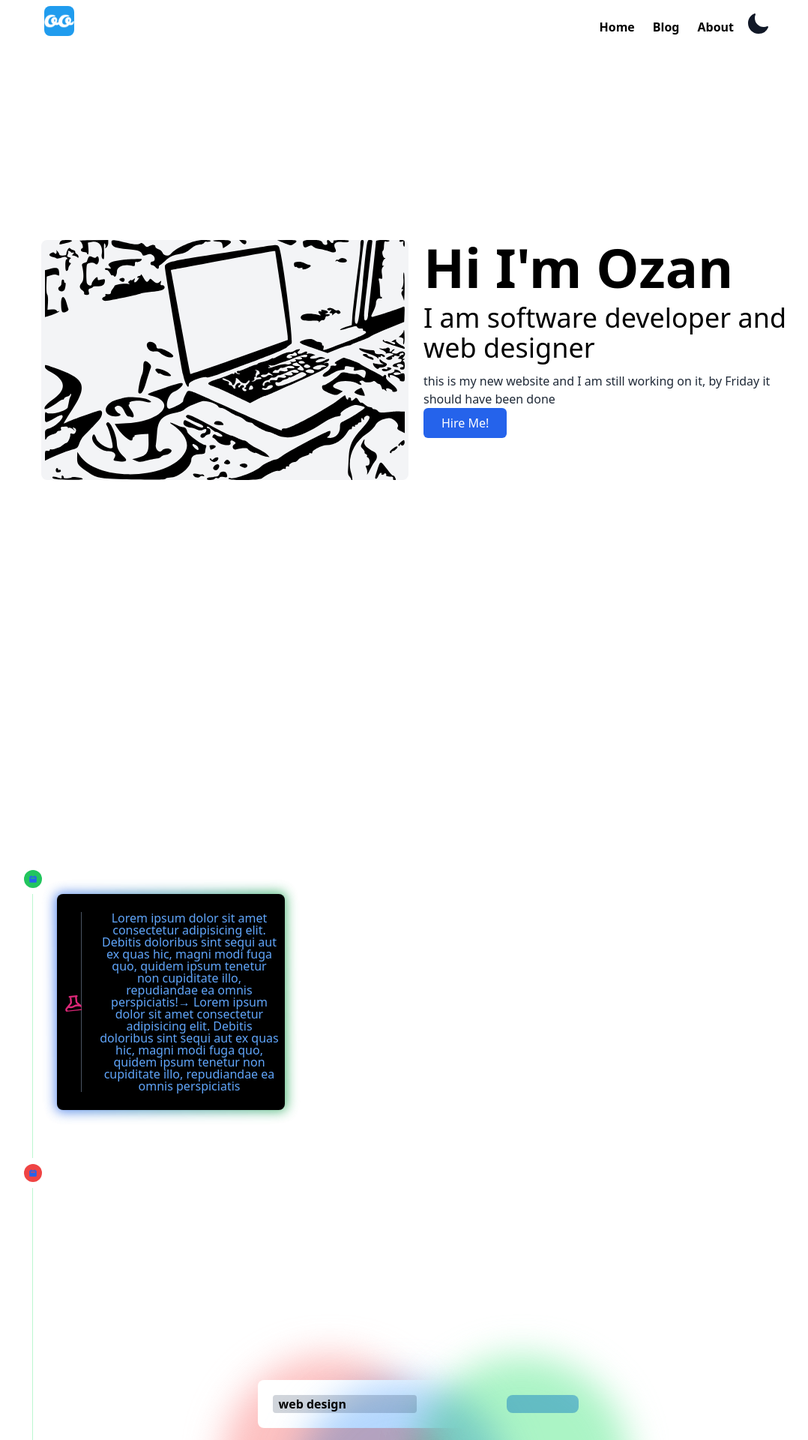
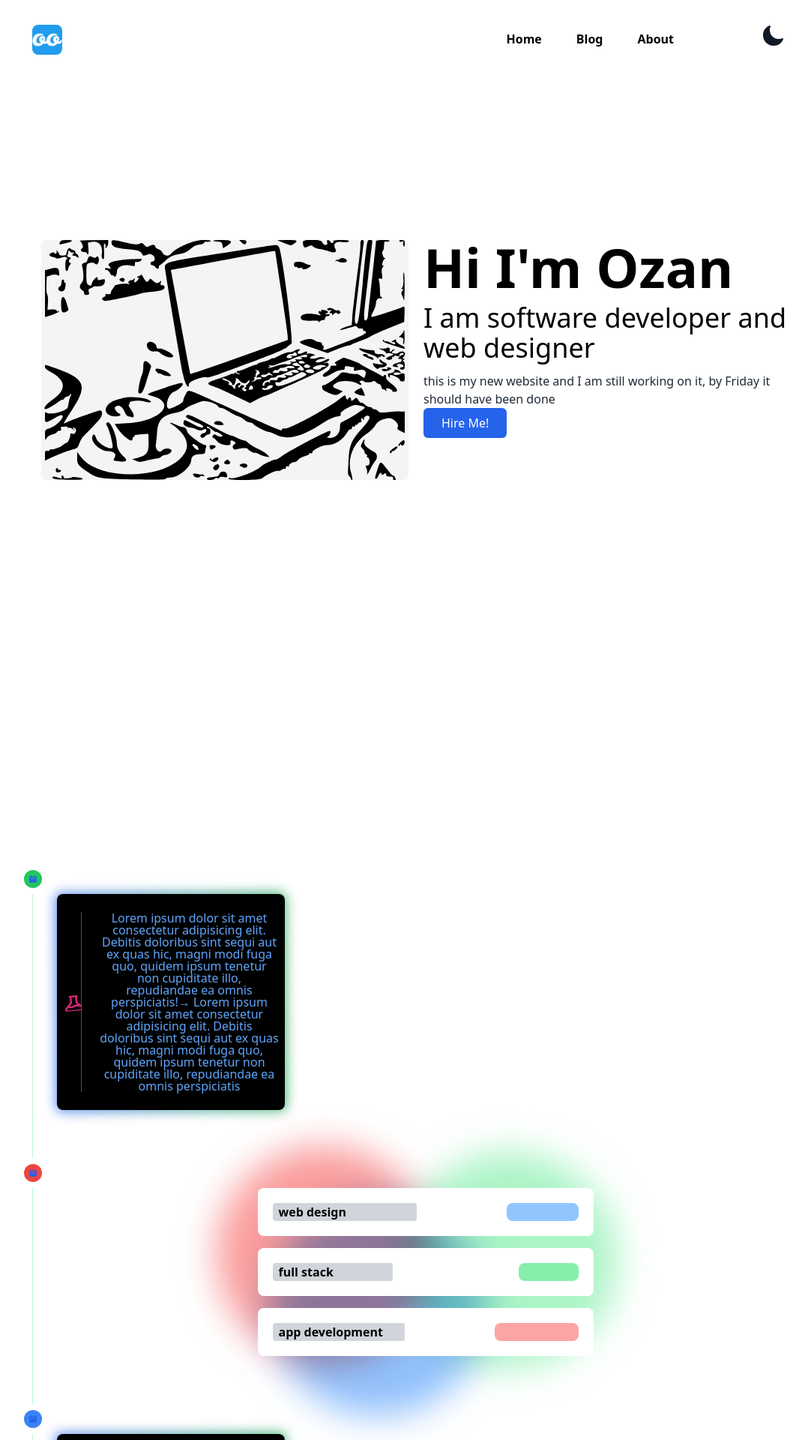
Before and after one commit to OzanOcak/web001, a Next.js app: page / in a window 1280 px wide. Shown: the top 1920 px of the page at 75% size, without its empty margins (85-1163 px from the left). Built offline with nearby package versions, Linux system fonts and the light colour scheme.

Commit message:
add navigation

```diff
--- a/app/layout.tsx
+++ b/app/layout.tsx
@@ -12,7 +12,7 @@ export default function RootLayout({
   return (
 
     <html>
-      <body className="max-w-md mx-auto sm:max-w-2xl lg:max-w-5xl">
+      <body className="bg-white dark:gray-800 duration-1000 ease-linear max-w-md mx-auto sm:max-w-2xl lg:max-w-5xl">
         <Providers>
           <div>
             <Header />
--- a/components/CenterGlowingBox.jsx
+++ b/components/CenterGlowingBox.jsx
@@ -1,10 +1,10 @@
 const CGB = () => {
   return (
-    <div className="min-h-screen flex  flex-col items-center justify-center px-1 sm:px-16">
+    <div className=" flex  flex-col items-center justify-center px-1 sm:px-16">
       <div className="relative w-full max-w-lg">
-        <div className="absolute top-0 -left-4 w-72 h-72 bg-red-300 rounded-full mix-blend-multiply filter blur-xl opacity-70 animate-blob "></div>
-        <div className="absolute top-0 -right-4 w-72 h-72 bg-green-300 rounded-full mix-blend-multiply filter blur-xl opacity-70 animate-blob animation-delay-2000 z-10"></div>
-        <div className="absolute -bottom-8 left-20 w-72 h-72 bg-blue-300 rounded-full mix-blend-multiply filter blur-xl opacity-70 animate-blob animation-delay-4000 z-10"></div>
+        <div className="absolute -top-6 -left-6 w-72 h-72 bg-red-400 rounded-full sm:mix-blend-multiply filter blur-xl opacity-70 animate-blob "></div>
+        <div className="absolute -top-4 -right-0 w-72 h-72 bg-green-300 rounded-full sm:mix-blend-multiply filter blur-xl opacity-70 animate-blob animation-delay-2000 z-2"></div>
+        <div className="absolute top-12 left-12 w-72 h-72 bg-blue-400 rounded-full sm:mix-blend-multiply filter blur-xl opacity-70 animate-blob animation-delay-4000 z-1"></div>
         <div className="m-8 relative space-y-4">
           <div className="p-5 bg-white rounded-lg flex items-center justify-between space-x-8 z-30">
             <div className="flex-1">
--- /dev/null
+++ b/components/MobileMenu.jsx
@@ -0,0 +1,68 @@
+"use client";
+import Link from "next/link";
+import { useState } from "react";
+import DarkModeButton from "./DarkModeButton";
+import logo from "../public/images/logo.png";
+import iconClose from "../public/images/icon-close.svg";
+import iconHamburger from "../public/images/icon-hamburger.svg";
+import Image from "next/image";
+
+const Nav = () => {
+  let [open, setopen] = useState(false);
+  const menus = [
+    { label: "Home", path: "/" },
+    { label: "Blog", path: "/posts" },
+    { label: "About", path: "/about" },
+  ];
+  return (
+    <nav className="flex items-center justify-between pt-5  ">
+      <Image
+        src={open ? iconClose : iconHamburger}
+        className="md:hidden  fixed right-5 cursor-pointer z-20 top-9  bg-gray-100 dark:bg-gray-800"
+        alt="icon"
+        onClick={() => setopen(!open)}
+      />
+      <div className=" relative h-10 w-10  overflow-hidden object-cover rounded-lg grayscale-60  ">
+        <Link href="/">
+          <Image
+            src={logo}
+            fill
+            priority={true}
+            alt="logo"
+            sizes="(min-width: 60em) 4vw,
+                    (min-width: 28em) 6vw,
+                    10vw"
+          />
+        </Link>
+      </div>
+      <div className="flex">
+        <div className="nav-list">
+          <ul
+            className={` backdrop-blur-md bg-[#ffffff14] dark:bg-[#111010c0] sm:dark:bg-gray-800 md:pl-10 pr-28 md:static fixed duration-500 ease-linear top-0 md:h-auto h-screen z-10 ${
+              !open ? "right-[-100%] " : "right-0"
+            }`}
+          >
+            {menus.map((menu, index) => (
+              <li
+                key={index}
+                className="md:inline-block mt-4 md:ml-10 ml-5 md:my-0 my-6 border-b-2 border-transparent  hover:border-white duration-300"
+              >
+                <Link
+                  href={menu.path}
+                  className="text-black dark:text-white cursor-pointer font-Barlow font-bold text-md inline-block md:py-5 py-3"
+                >
+                  <span className="font-bold mr-1.5">{/*index*/}</span>{" "}
+                  {menu.label}
+                </Link>
+              </li>
+            ))}
+          </ul>
+        </div>
+        <div className="p-2 px-1 pr-14 pt-3 sm:pr-6 md:pr-0">
+          <DarkModeButton />
+        </div>
+      </div>
+    </nav>
+  );
+};
+export default Nav;
--- a/sections/Header.jsx
+++ b/sections/Header.jsx
@@ -3,8 +3,8 @@ const { default: DarkModeButton } = require("../components/DarkModeButton");
 import { EnvelopeIcon, MoonIcon } from "@heroicons/react/24/solid";
 import logo from "../public/images/logo.png";
 import Image from "next/image";
-import Navbar from "../components/Navbar";
-
+//import Navbar from "../components/Navbar";
+import Navbar from "../components/MobileMenu";
 const Header = () => {
   const navigation = [
     { label: "Home", path: "/" },
--- a/tsconfig.json
+++ b/tsconfig.json
@@ -29,7 +29,7 @@
     "**/*.ts",
     "**/*.tsx",
     ".next/types/**/*.ts"
-, "components/Button.js", "sections/Hero.js", "components/SearchBlog.jsx", "components/getPostMetadata.js", "app/posts/page.jsx"  ],
+, "components/Button.jsx", "sections/Hero.js", "components/SearchBlog.jsx", "components/getPostMetadata.js", "app/posts/page.jsx"  ],
   "exclude": [
     "node_modules"
   ]
```
Also changed, not shown: components/Button.jsx (renamed from components/Button.js), public/images/icon-close.svg (added), public/images/icon-hamburger.svg (added).
